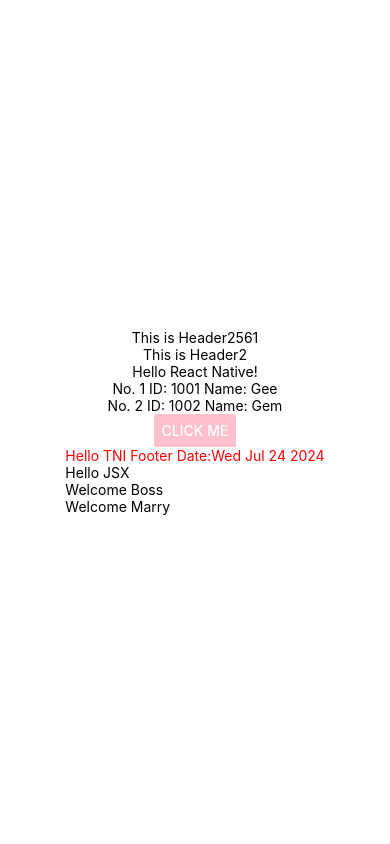
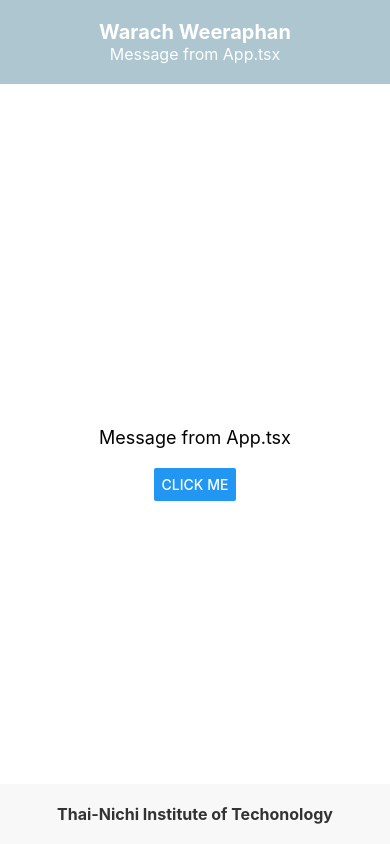
Before and after one commit to tomamac/TNIReactNative, a React Native app in the folder MyFirstProject/: screen / in a window 390 px wide. Built offline with nearby package versions, Linux system fonts and the light colour scheme.

Commit message:
Exercise BasicReactNative

```diff
--- a/MyFirstProject/App.tsx
+++ b/MyFirstProject/App.tsx
@@ -1,50 +1,17 @@
 import { StatusBar } from "expo-status-bar";
-import { StyleSheet, Text, View, Button, Alert } from "react-native";
+import { View } from "react-native";
 import React from "react";
 import AppFooter from "./components/AppFooter";
 import AppHeader from "./components/AppHeader";
+import Content from "./components/Content";
 
 export default function App(): React.JSX.Element {
-  const onClickMe = () => {
-    Alert.alert("Hi", "Hello React.JS");
-  };
-
-  const users = [
-    { id: 1001, name: "Gee" },
-    { id: 1002, name: "Gem" },
-  ];
   return (
-    <View style={styles.container}>
-      <AppHeader title="This is Header" year={2018} />
-      <AppHeader title="This is Header2" />
-      <Text>Hello React Native!</Text>
-      {users.map((data, index) => {
-        return (
-          <Text key={data.id}>
-            No. {index + 1} ID: {data.id} Name: {data.name}
-          </Text>
-        );
-      })}
-
-      <Button
-        title="Click Me"
-        onPress={onClickMe}
-        color="pink"
-        /* // onPress={()=>{
-      Alert.alert('Hi','React Native is FUn!!')}
-      } */
-      />
+    <View style={{flex:1,}}>
       <StatusBar style="auto" />
-      <AppFooter />
+      <AppHeader title="Warach Weeraphan" subtitle="Message from App.tsx" />
+      <Content message="Message from App.tsx" name="Warach Weeraphan" />
+      <AppFooter footerText="Thai-Nichi Institute of Techonology" />
     </View>
   );
 }
-
-const styles = StyleSheet.create({
-  container: {
-    flex: 1,
-    backgroundColor: "#fff",
-    alignItems: "center",
-    justifyContent: "center",
-  },
-});
--- a/MyFirstProject/components/AppFooter.tsx
+++ b/MyFirstProject/components/AppFooter.tsx
@@ -1,22 +1,17 @@
 import { StyleSheet, Text, View } from "react-native";
 import React from "react";
+import Styles from "./Styles";
 
-const AppFooter = (): React.JSX.Element => {
-  const hello = "Hello TNI Footer";
-  const hello2 = <Text>Hello JSX</Text>;
-  const isLogin = true;
+type AppFooterProps = {
+  footerText: string;
+};
+
+const AppFooter = ({ footerText }: AppFooterProps): React.JSX.Element => {
   return (
-    <View>
-      <Text style={styles.myText}>
-        {hello} Date:{new Date().toDateString()}
-      </Text>
-      {hello2}
-      {isLogin && <Text>Welcome Boss</Text>}
-      {isLogin ? <Text>Welcome Marry</Text> : <Text>ยังไม่ได้ Login</Text>}
+    <View style={Styles.footer}>
+      <Text style={Styles.footerText}>{footerText}</Text>
     </View>
   );
 };
 
 export default AppFooter;
-
-const styles = StyleSheet.create({ myText: { color: "red" } });
--- a/MyFirstProject/components/AppHeader.tsx
+++ b/MyFirstProject/components/AppHeader.tsx
@@ -1,18 +1,17 @@
 import { View, Text } from "react-native";
 import React from "react";
+import Styles from "./Styles";
 
 type AppHeaderProps = {
   title: string;
-  year?: number;
+  subtitle: string;
 };
 
-const AppHeader = ({ title, year }: AppHeaderProps): React.JSX.Element => {
+const AppHeader = ({ title, subtitle }: AppHeaderProps): React.JSX.Element => {
   return (
-    <View>
-      <Text>
-        {title}
-        {year && year + 543}
-      </Text>
+    <View style={Styles.header}>
+      <Text style={Styles.headerText}>{title}</Text>
+      <Text style={Styles.subtitleText}>{subtitle}</Text>
     </View>
   );
 };
--- /dev/null
+++ b/MyFirstProject/components/Content.tsx
@@ -0,0 +1,23 @@
+import { View, Text, Button, Alert } from "react-native";
+import React from "react";
+import Styles from "./Styles";
+
+type ContentProps = {
+  message: string;
+  name: string;
+};
+const Content = ({ message, name }: ContentProps) => {
+  return (
+    <View style={Styles.content}>
+      <Text style={Styles.text}>{message}</Text>
+      <Button
+        title="CLICK ME"
+        onPress={() => {
+          Alert.alert("Hello", name);
+        }}
+      />
+    </View>
+  );
+};
+
+export default Content;
--- /dev/null
+++ b/MyFirstProject/components/Styles.tsx
@@ -0,0 +1,50 @@
+import { StyleSheet } from "react-native";
+
+const Styles = StyleSheet.create({
+/*Start of header style*/
+  header: {
+    backgroundColor: "#AEC6CF",
+    padding: 20,
+    alignItems: "center",
+    justifyContent: "center",
+  },
+  headerText: {
+    fontSize: 20,
+    fontWeight: "bold",
+    color: "#fff",
+  },
+  subtitleText: {
+    fontSize: 16,
+    color: "#fff",
+  },
+
+/*Start of footer style*/
+  footer: {
+    backgroundColor: "#f8f8f8",
+    padding: 20,
+    alignItems: "center",
+    justifyContent: "center",
+    position: "absolute",
+    left: 0,
+    right: 0,
+    bottom: 0,
+  },
+  footerText: {
+    fontSize: 16,
+    fontWeight: "bold",
+    color: "#333",
+  },
+
+/*Start of content style*/
+  content: {
+    flex: 1,
+    alignItems: "center",
+    justifyContent: "center",
+  },
+  text: {
+    fontSize: 18,
+    marginBottom: 20,
+  },
+});
+
+export default Styles;
```
